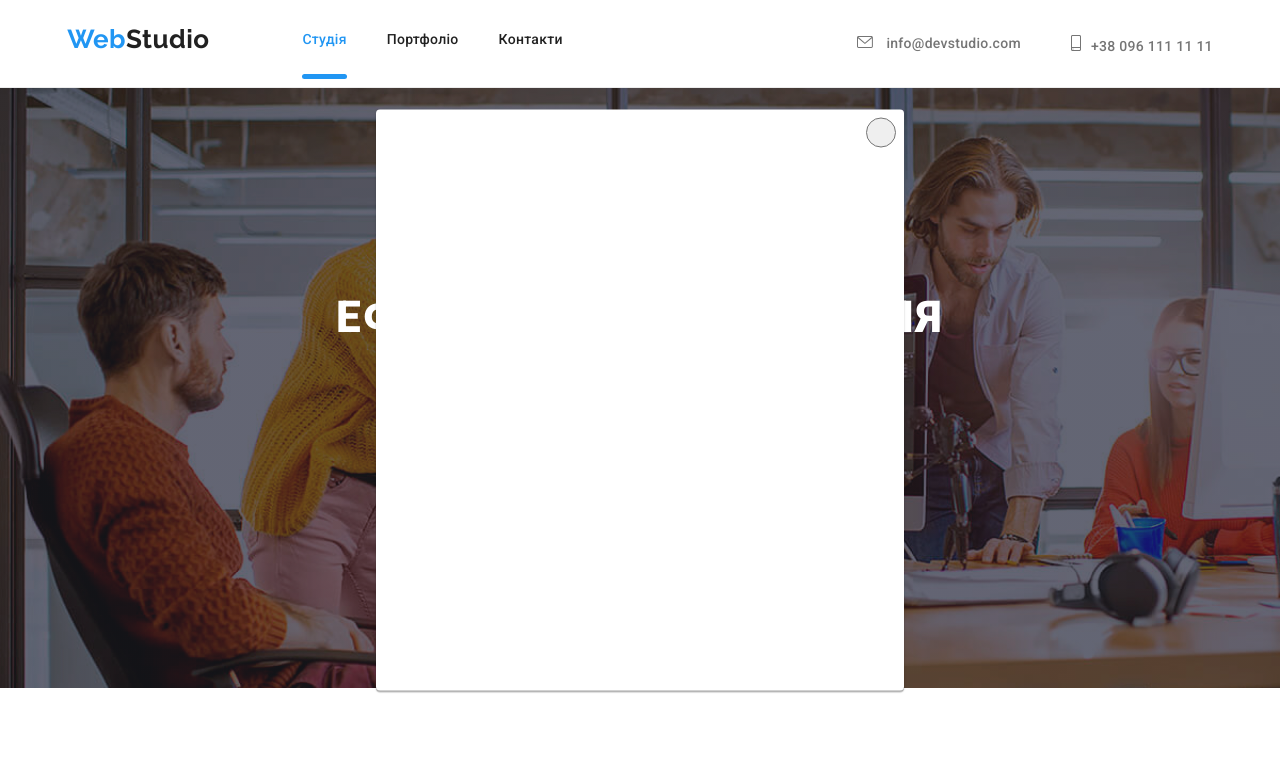
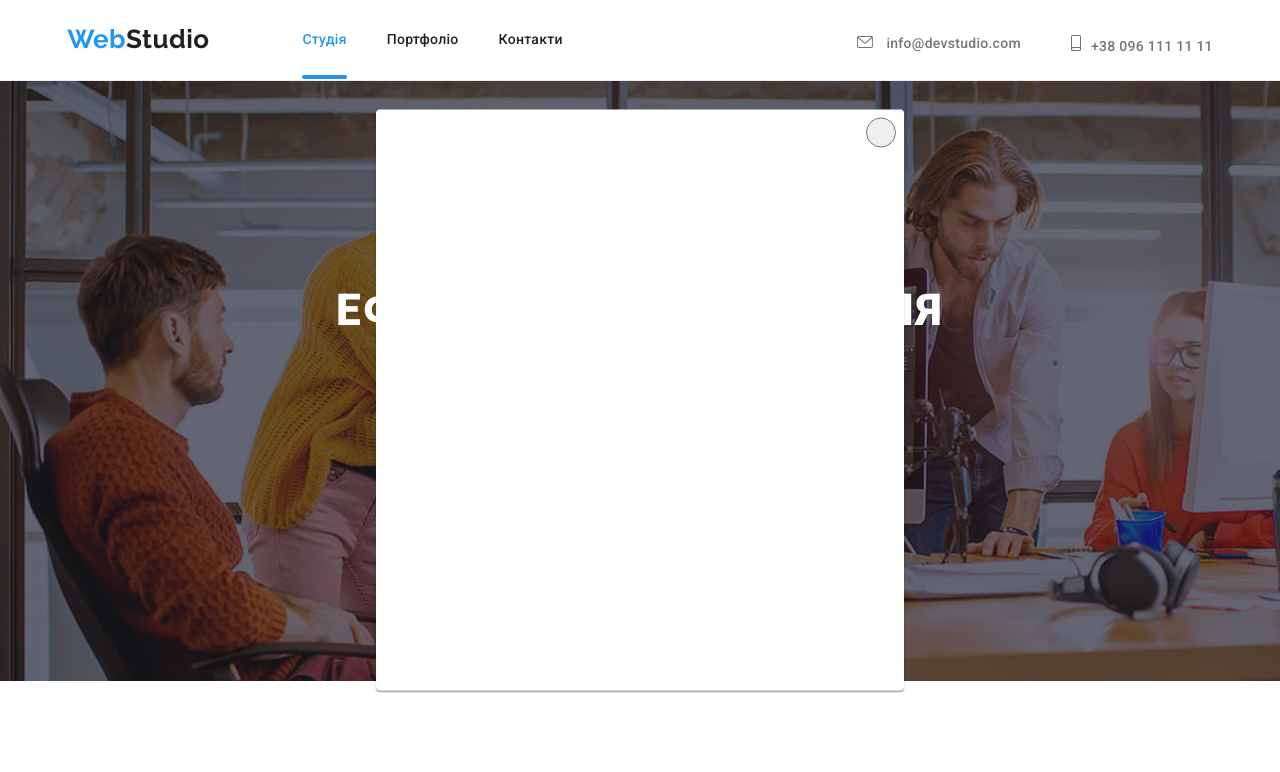
Before and after one commit to shushkevych-yurii/goit-markup-hw-05, a plain HTML site: page index.html in a window 1280 px wide. Both pictures are taken after a click on the button "Замовити послугу". Shown: the top 772 px of the page. Drawn offline with nearby package versions, Linux system fonts and the light colour scheme.

Commit message:
правка 8

```diff
--- a/css/styles.css
+++ b/css/styles.css
@@ -85,8 +85,7 @@ body{
 }
 .menu-item{
     margin-left:50px;
-    padding-top: 32px;
-    padding-bottom: 32px;
+
 
 
 }
@@ -115,12 +114,12 @@ body{
     font-weight: 500;
     line-height: 1.14;
     letter-spacing: 0.02em;
-    padding-top: 32px;
-    padding-bottom: 32px;
     margin-right: 244px;
+    align-items: center;
 
 
 }
+
 .site-nav .item {
     margin-right: 40px;
 
@@ -764,7 +763,7 @@ a{
 
  }
  .close-btn {
-    position: relative;
+    position: absolute;
     width: 30px;
     height: 30px;
 
@@ -773,7 +772,7 @@ a{
     justify-items: center;
 
     top: 8px;
-    right: -490px;
+    right: 8px;
     border-radius: 50%;
     border: 1px solid var(--primary-text-color);
 
@@ -821,7 +820,7 @@ a{
 
     display: block;
     width: 100%;
-    height: 5px;
+    height: 4px;
     background-color: var(--accent-color);
 
     border-radius: 5px;
--- a/index.html
+++ b/index.html
@@ -50,7 +50,7 @@
     </div></section>
     <!-- Модальне вікно -->
     <div data-modal class="backdrop is-hidden">
-      <div class="modal"><button data-modal-close type="button" class="close-btn"><svg class="close-svg" widht="30" height="30"><use href="./images/icons/icons.svg#icon-close"></use></svg></button></div>
+      <div class="modal"><button data-modal-close type="button" class="close-btn"><svg class="close-svg" widht="18" height="18"><use href="./images/icons/icons.svg#icon-close"></use></svg></button></div>
     </div>
    <!-- Основна частина  -->
 
```
